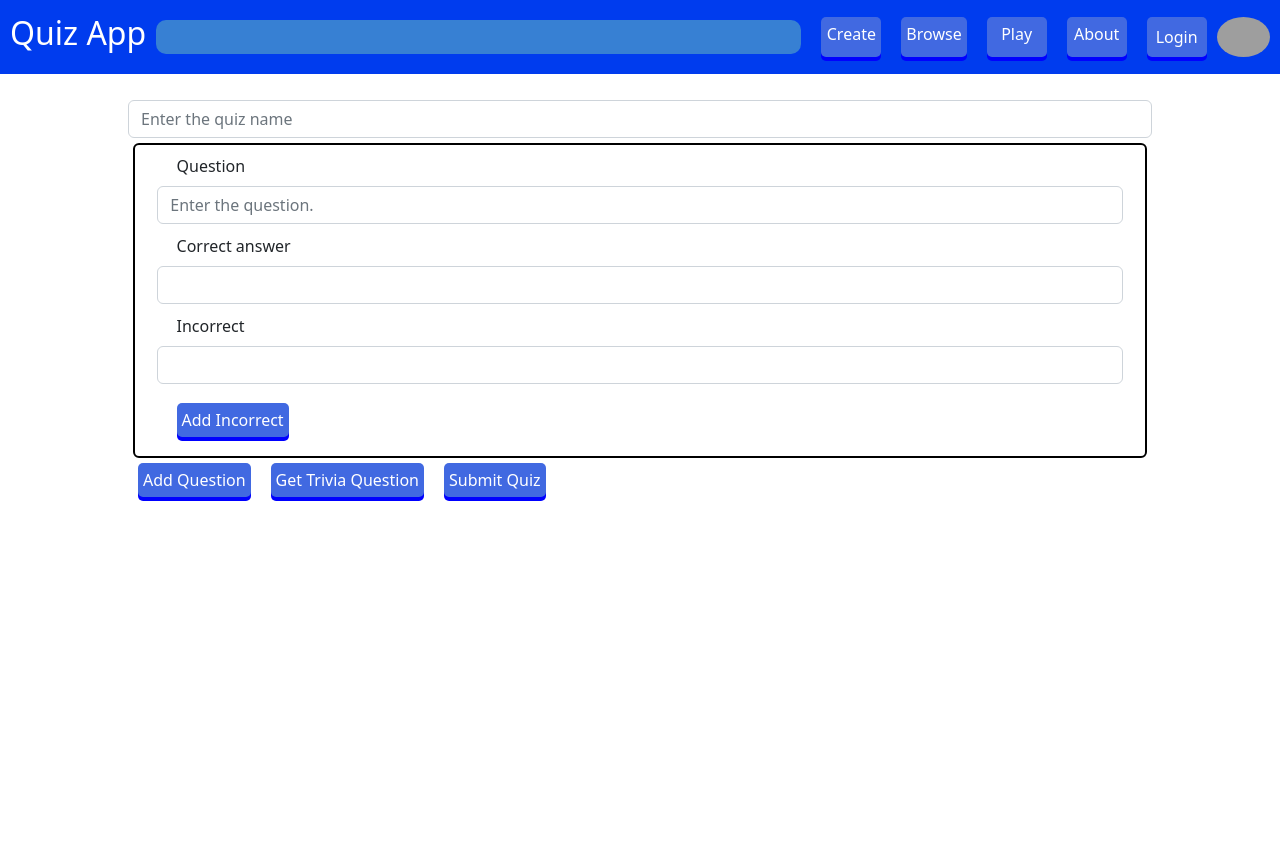
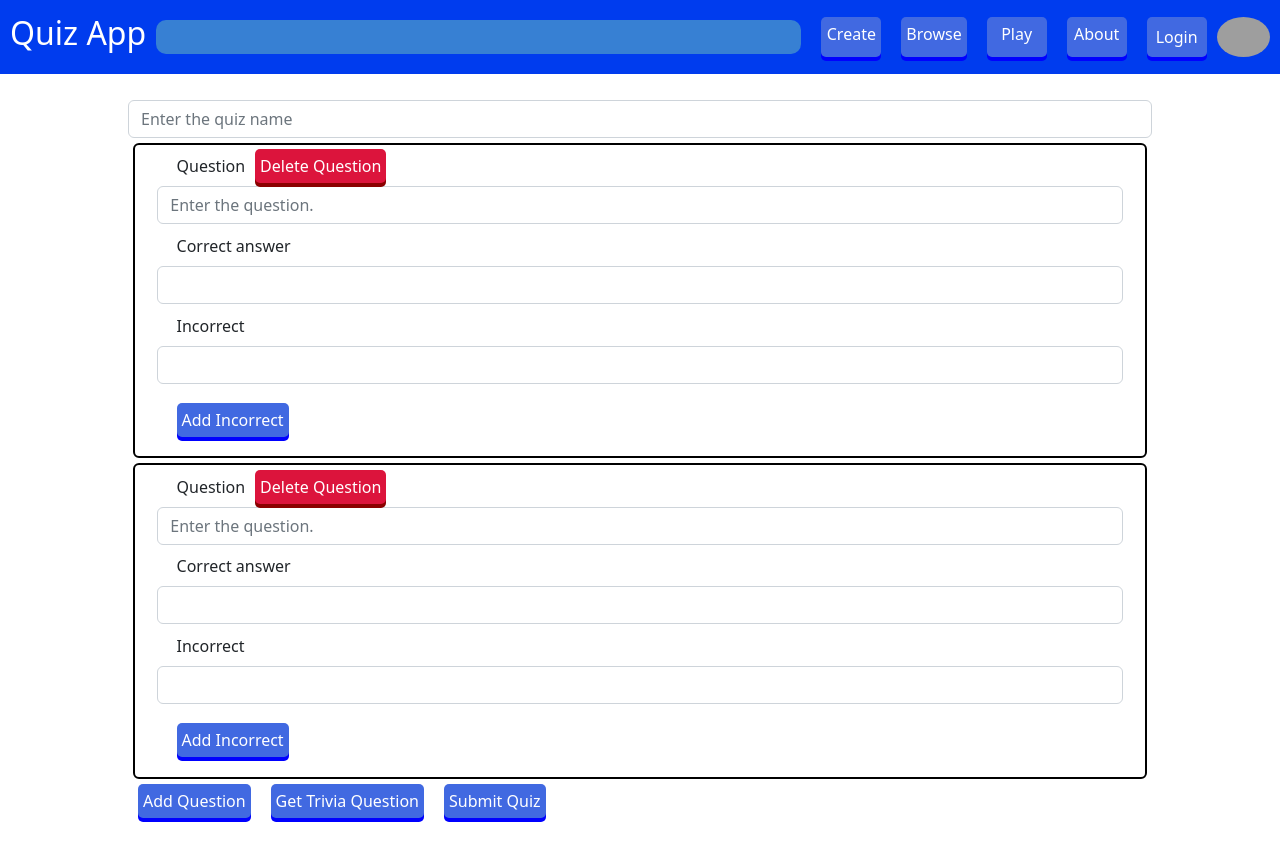
Before and after one commit to Mt-Trashmore-Mountaineers/top-of-the-heap, a React (Create React App) app: page /create in a window 1280 px wide. Before the commit the page ends 800 px from the top, so only its background shows below. Built offline with nearby package versions, Linux system fonts and the light colour scheme; grey boxes are pictures that could not be loaded.

Commit message:
Add delete buttons for questions and incorrect responses

```diff
--- a/src/CreateQuiz.js
+++ b/src/CreateQuiz.js
@@ -23,6 +23,10 @@ class CreateQuiz extends React.Component {
         event.preventDefault();
     }
 
+    componentDidMount = () => {
+        this.addQuestion();
+    }
+
     updateQuestionsState = (question) => {
         let questions = this.state.questions;
         questions[parseInt(question.index)] = question;
@@ -31,11 +35,15 @@ class CreateQuiz extends React.Component {
         });
     }
 
+    deleteQuestion = (index) => {
+        let questions = this.state.questions;
+        questions.splice(index, 1);
+        this.setState({ questions: questions })
+    }
 
     addQuestion = () => {
         let questions = this.state.questions;
         questions.push({
-            index: "0",
             question: '',
             correct: '',
             incorrect: [''],
@@ -48,10 +56,9 @@ class CreateQuiz extends React.Component {
 
     addTriviaQuestion = async () => {
         let questions = this.state.questions;
-        let data = await axios.get("https://opentdb.com/api.php?amount=10&type=multiple");
+        let data = await axios.get("https://opentdb.com/api.php?amount=1&type=multiple");
         let question = await data.data.results[0];
         questions.push({
-            index: "0",
             question: question.question,
             correct: question.correct_answer,
             incorrect: question.incorrect_answers,
@@ -101,9 +108,6 @@ class CreateQuiz extends React.Component {
     }
 
     render() {
-        if (this.state.questions.length === 0) {
-            this.addQuestion();
-        }
         return (
             <>
                 <Form onSubmit={this.prevent}>
@@ -120,14 +124,15 @@ class CreateQuiz extends React.Component {
                     </Form.Group>
                     {this.state.questions.map((val, index) => {
                         return (
-                            <Card>
+                            <Card key={Math.random()}>
                                 <Question
-                                    key={index}
                                     index={index}
                                     question={val.question}
                                     correct={val.correct}
                                     incorrect={val.incorrect}
                                     updateQuestionsState={this.updateQuestionsState}
+                                    deleteQuestion={this.deleteQuestion}
+                                    length={this.state.questions.length}
                                 />
                             </Card>
                         )
--- a/src/Question.js
+++ b/src/Question.js
@@ -46,20 +46,26 @@ class Question extends React.Component {
         this.props.updateQuestionsState(this.state);
     };
 
+    deleteQuestion = () => {
+        this.props.deleteQuestion(this.props.index);
+    }
 
+    deleteIncorrect = (event) => {
+        let incorrect = this.state.incorrect
+        incorrect.splice(event.target.attributes.index, 1)
+        this.setState({incorrect: incorrect});
+    }
 
     render() {
-        if (this.state.incorrect.length === 0) {
-            this.addIncorrect();
-        };
         let incorrectResponses = this.state.incorrect.map((val, index) => {
             return (
-                <Row fluid="md">
-                    <Form.Group key={index}>
+                <Row key={Math.random()} fluid="md">
+                    <Form.Group>
                         <Col>
                             <Form.Label>
                                 Incorrect
                             </Form.Label>
+                            {this.state.incorrect.length > 1 && <button index={index} className='danger' onClick={this.deleteIncorrect}>Remove Response</button>}
                         </Col>
                         <Col>
                             <Form.Control type="text" onChange={event => this.handleIncorrectChange(event, index)} defaultValue={val} />
@@ -76,6 +82,7 @@ class Question extends React.Component {
                             <Form.Label>
                                 Question
                             </Form.Label>
+                            {this.props.length > 1 && <button className='danger' onClick={this.deleteQuestion}>Delete Question</button>}
                         </Col>
                         {
                             this.state.question === '' ?
```
